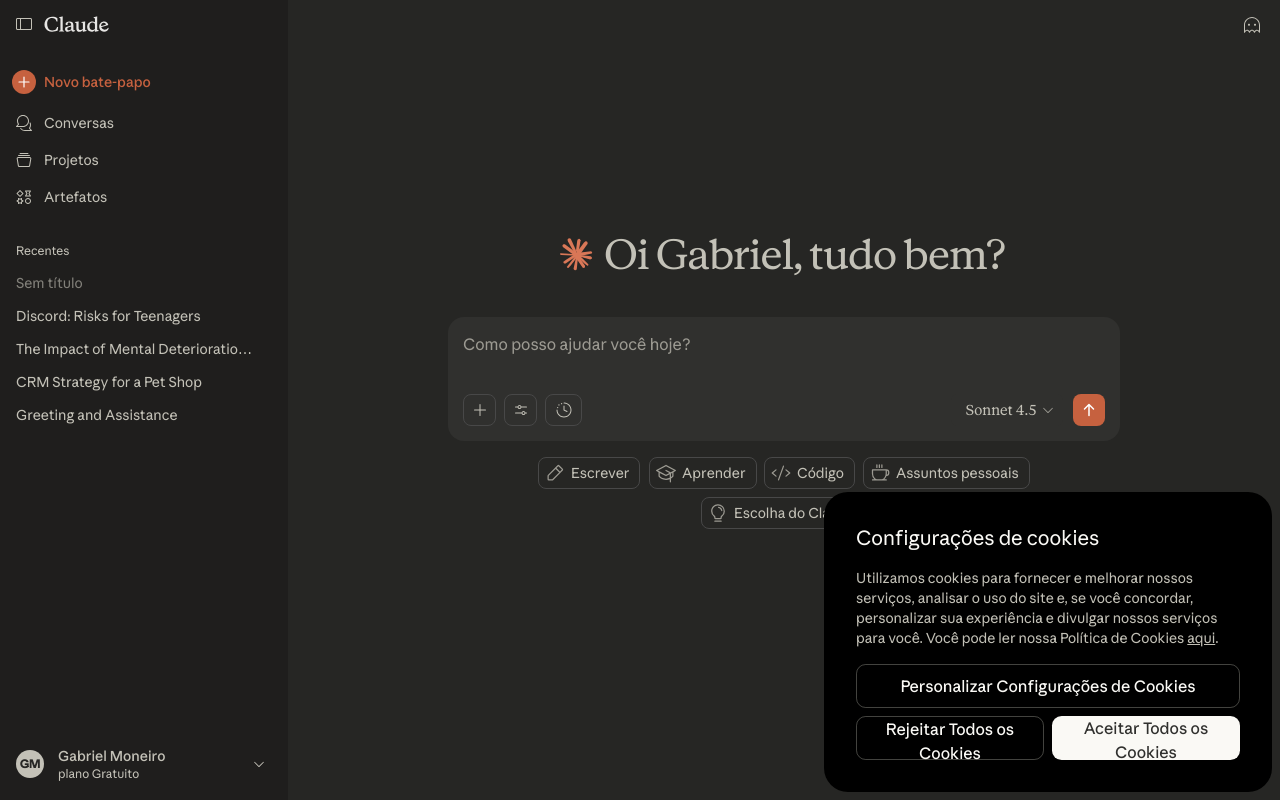
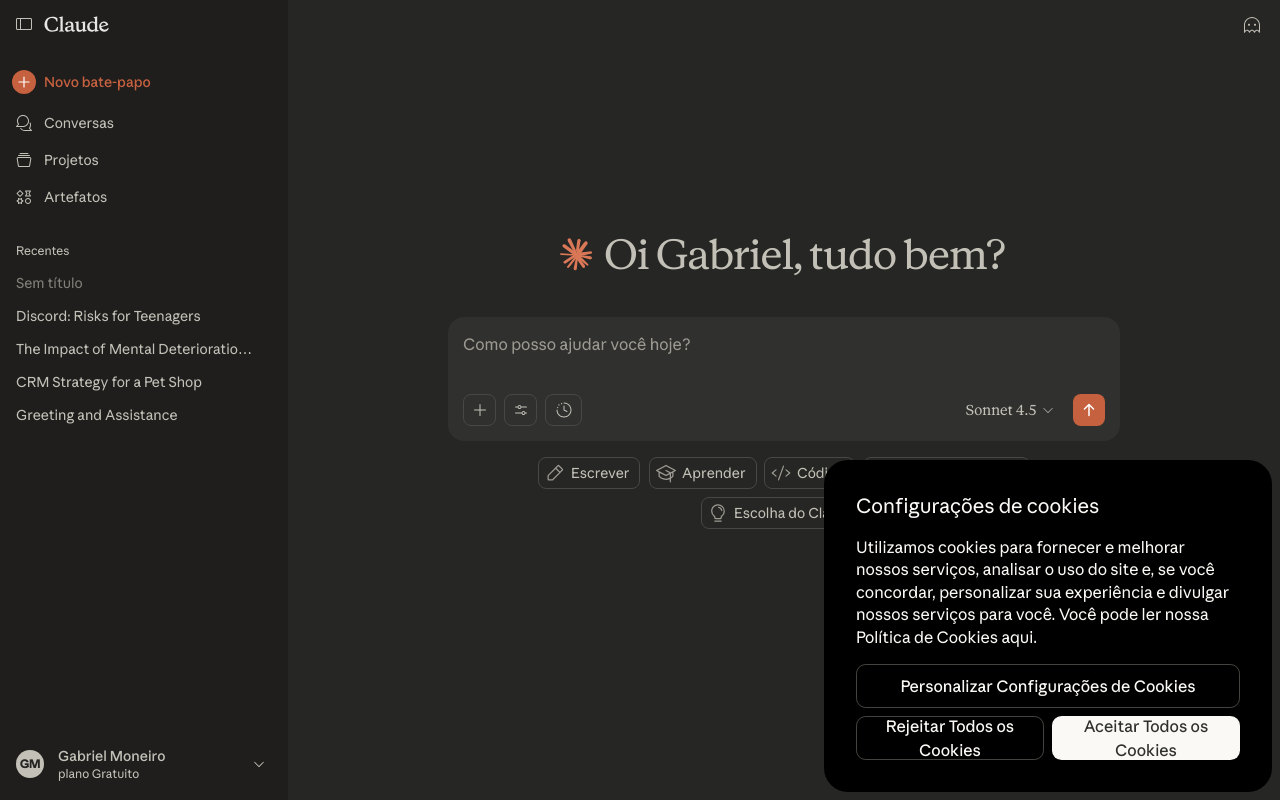
Before and after one commit to alkalines/Radium, a Next.js app: page / in a window 1280 px wide. Built offline with nearby package versions, Linux system fonts and the light colour scheme.

Commit message:
feat(cookie-banner): fix CookieBanner.tsx styling

```diff
--- a/src/components/CookieBanner.tsx
+++ b/src/components/CookieBanner.tsx
@@ -2,7 +2,42 @@
 
 import { useState, useEffect } from 'react';
 
-const CONSENT_KEY = 'cookie-consent';
+const COOKIE_NAME = 'anthropic-consent-preferences';
+
+interface ConsentPreferences {
+    analytics: boolean;
+    marketing: boolean;
+}
+
+function setConsentCookie(preferences: ConsentPreferences): void {
+    if (typeof document === 'undefined') return;
+
+    const value = encodeURIComponent(JSON.stringify(preferences));
+    const maxAge = 31536000; // 1 year in seconds
+    const secure = process.env.NODE_ENV === 'production' ? '; Secure' : '';
+
+    document.cookie = `${COOKIE_NAME}=${value}; Path=/; Max-Age=${maxAge}; SameSite=Lax${secure}`;
+}
+
+function readConsentCookie(): ConsentPreferences | null {
+    if (typeof document === 'undefined') return null;
+
+    try {
+        const cookies = document.cookie.split('; ');
+        const consentCookie = cookies.find(row => row.startsWith(`${COOKIE_NAME}=`));
+
+        if (!consentCookie) return null;
+
+        const value = consentCookie.split('=')[1];
+        const decoded = decodeURIComponent(value);
+        const parsed = JSON.parse(decoded) as ConsentPreferences;
+
+        return parsed;
+    } catch (error) {
+        console.debug('Failed to read consent cookie:', error);
+        return null;
+    }
+}
 
 export function CookieBanner() {
     const [isVisible, setIsVisible] = useState(false);
@@ -10,15 +45,25 @@
 
     useEffect(() => {
         setMounted(true);
-        const consent = localStorage.getItem(CONSENT_KEY);
-        if (!consent) {
-            setIsVisible(true);
+        if (typeof document !== 'undefined') {
+            const existingConsent = readConsentCookie();
+            setIsVisible(!existingConsent);
         }
     }, []);
 
-    const handleConsent = (choice: 'accept' | 'reject' | 'customize') => {
-        localStorage.setItem(CONSENT_KEY, choice);
+    const handleAccept = () => {
+        setConsentCookie({ analytics: true, marketing: true });
         setIsVisible(false);
+    };
+
+    const handleReject = () => {
+        setConsentCookie({ analytics: false, marketing: false });
+        setIsVisible(false);
+    };
+
+    const handleCustomize = () => {
+        console.debug('Cookie customization panel - placeholder for future implementation');
+        // Placeholder: não abre painel por ora
     };
 
     if (!mounted || !isVisible) return null;
@@ -28,6 +73,7 @@
             data-theme="claude"
             data-mode="dark"
             data-testid="consent-banner"
+            aria-live="polite"
             style={{
                 position: 'fixed',
                 bottom: '8px',
@@ -35,9 +81,9 @@
                 backgroundColor: 'rgb(0, 0, 0)',
                 borderRadius: '24px',
                 padding: '32px',
-                maxWidth: '448px',
                 width: '448px',
                 zIndex: 60,
+                color: 'rgb(250, 249, 245)',
             }}
         >
             <h3
@@ -54,10 +100,10 @@
 
             <p
                 style={{
-                    fontSize: '14px',
+                    fontSize: '16px',
                     fontWeight: 400,
-                    lineHeight: '20px',
-                    color: 'rgb(194, 192, 182)',
+                    lineHeight: '22.4px',
+                    color: 'rgb(250, 249, 245)',
                     marginBottom: '16px',
                 }}
             >
@@ -66,7 +112,8 @@
                 Você pode ler nossa Política de Cookies{' '}
                 <a
                     style={{
-                        textDecoration: 'underline',
+                        fontSize: '16px',
+                        textDecoration: 'none',
                         color: 'inherit',
                     }}
                     href="https://www.anthropic.com/legal/cookies"
@@ -84,6 +131,9 @@
             >
                 <button
                     style={{
+                        display: 'flex',
+                        alignItems: 'center',
+                        justifyContent: 'center',
                         backgroundColor: 'transparent',
                         color: 'rgb(250, 249, 245)',
                         border: '1px solid rgba(222, 220, 209, 0.3)',
@@ -98,7 +148,7 @@
                         transition: 'all 0.2s',
                     }}
                     type="button"
-                    onClick={() => handleConsent('customize')}
+                    onClick={handleCustomize}
                     onMouseEnter={(e) => {
                         e.currentTarget.style.backgroundColor = 'rgba(222, 220, 209, 0.1)';
                     }}
@@ -118,6 +168,9 @@
                 >
                     <button
                         style={{
+                            display: 'flex',
+                            alignItems: 'center',
+                            justifyContent: 'center',
                             backgroundColor: 'transparent',
                             color: 'rgb(250, 249, 245)',
                             border: '1px solid rgba(222, 220, 209, 0.3)',
@@ -131,7 +184,7 @@
                             transition: 'all 0.2s',
                         }}
                         type="button"
-                        onClick={() => handleConsent('reject')}
+                        onClick={handleReject}
                         onMouseEnter={(e) => {
                             e.currentTarget.style.backgroundColor = 'rgba(222, 220, 209, 0.1)';
                         }}
@@ -144,6 +197,9 @@
 
                     <button
                         style={{
+                            display: 'flex',
+                            alignItems: 'center',
+                            justifyContent: 'center',
                             backgroundColor: 'rgb(250, 249, 245)',
                             color: 'rgb(48, 48, 46)',
                             border: 'none',
@@ -157,7 +213,7 @@
                             transition: 'all 0.2s',
                         }}
                         type="button"
-                        onClick={() => handleConsent('accept')}
+                        onClick={handleAccept}
                         onMouseEnter={(e) => {
                             e.currentTarget.style.backgroundColor = 'rgb(230, 229, 225)';
                         }}
```
